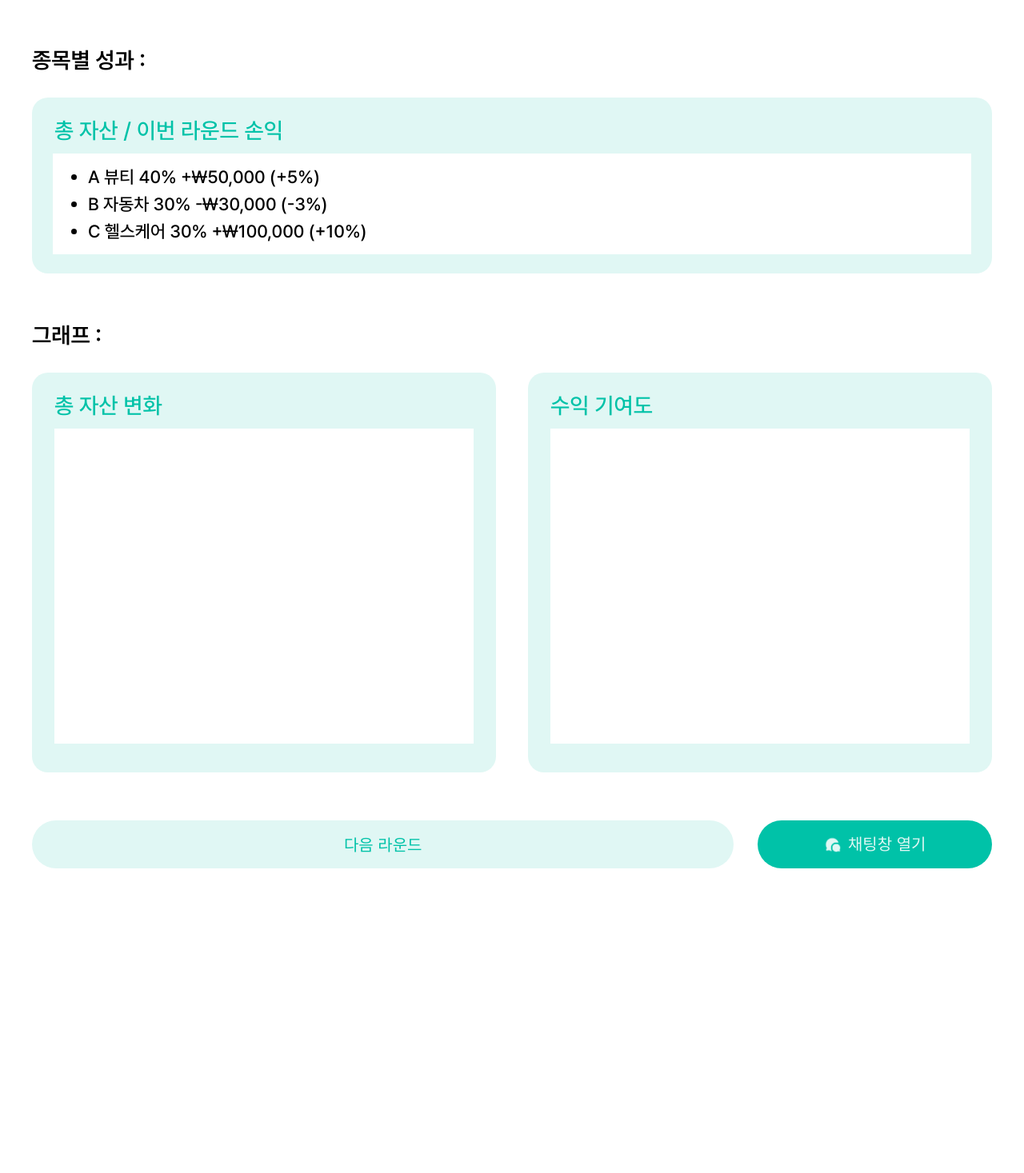
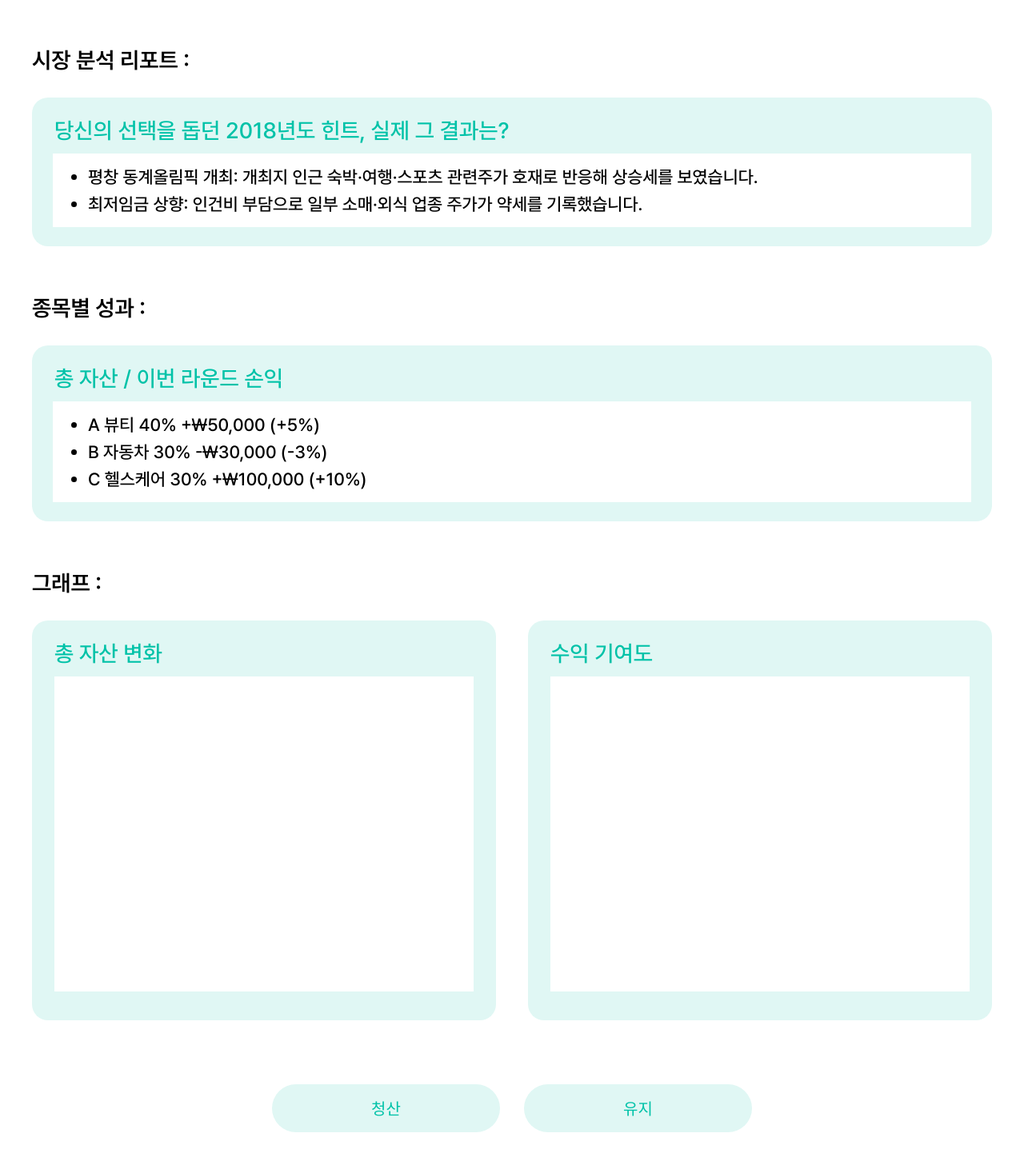
Before and after one commit to 9oormthon-univ/2025_SEASONTHON_TEAM_74_FE, a React (Vite) app: page /result in a window 1280 px wide. Shown: the part 383-1850 px from the top of the page at 80% size. Before the commit the page ends 1589 px from the top, so only its background shows below. Built offline with nearby package versions, Linux system fonts and the light colour scheme.

Commit message:
[FEATURE] 결과 페이지 UI 수정

```diff
--- a/src/pages/Result.jsx
+++ b/src/pages/Result.jsx
@@ -33,12 +33,19 @@ const Result = () => {
           {/* 총 자산 / 이번 라운드 손익 */}
           <InfoCard
             title="총 자산 / 이번 라운드 손익"
+            items={["1,120,000 원 (+12%)", "120,000 원 (+12%)"]}
+            background="#7ED6DF"
+            titleColor="#02453C"
+          />
+
+          {/* 시장 분석 리포트 */}
+          <Title>시장 분석 리포트 :</Title>
+          <InfoCard
+            title="당신의 선택을 돕던 2018년도 힌트, 실제 그 결과는?"
             items={[
-                        "1,120,000 원 (+12%)",
-                        "120,000 원 (+12%)"
+              "평창 동계올림픽 개최: 개최지 인근 숙박·여행·스포츠 관련주가 호재로 반응해 상승세를 보였습니다.",
+              "최저임금 상향: 인건비 부담으로 일부 소매·외식 업종 주가가 약세를 기록했습니다.",
             ]}
-                    background='#7ED6DF'
-                    titleColor='#02453C'
           />
 
           {/* 종목별 성과 */}
@@ -48,20 +55,22 @@ const Result = () => {
             items={[
               "A 뷰티  40%  +₩50,000 (+5%)",
               "B 자동차 30%  -₩30,000 (-3%)",
-                        "C 헬스케어 30%  +₩100,000 (+10%)"
+              "C 헬스케어 30%  +₩100,000 (+10%)",
             ]}
           />
 
           {/* 그래프 */}
           <Title>그래프 :</Title>
           <GraphContainer>
-                    <GraphCard
-                        title="총 자산 변화"
-                    />
-                    <GraphCard
-                        title="수익 기여도"
-                    />
+            <GraphCard title="총 자산 변화" />
+            <GraphCard title="수익 기여도" />
           </GraphContainer>
+
+          {/* [청산] & [채팅창 열기] 버튼 */}
+          <ModeBtnContainer>
+            <NextButton text="청산" onClick={handleNext} />
+            <NextButton text="유지" onClick={handleNext} />
+          </ModeBtnContainer>
 
           {/* [다음 라운드] & [채팅창 열기] 버튼 */}
           <BtnContainer>
@@ -117,12 +126,22 @@ const GraphContainer = styled.div`
     gap: 40px;
 `;
 
+const ModeBtnContainer = styled.div`
+    width: 50%;
+    display: flex;
+    flex-direction: row;
+    align-items: center;
+    justify-content: space-between;
+    margin-top: 80px;
+    gap: 30px;
+`;
+
 const BtnContainer = styled.div`
     width: 100%;
     display: flex;
     flex-direction: row;
     align-items: center;
     justify-content: space-between;
-    margin: 60px 0 80px;
+    margin: 80px 0;
     gap: 30px;
 `;
```
Lines whose indentation alone changed are shown as unchanged.
